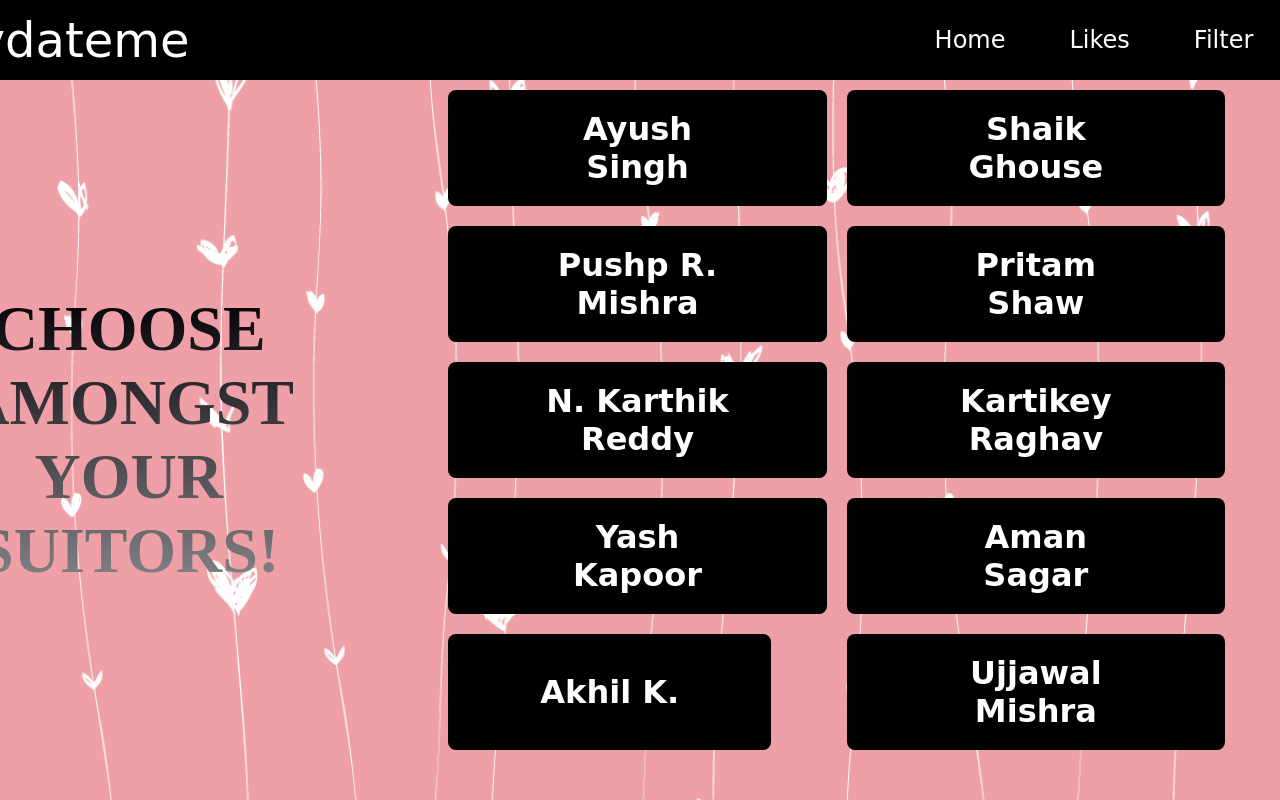
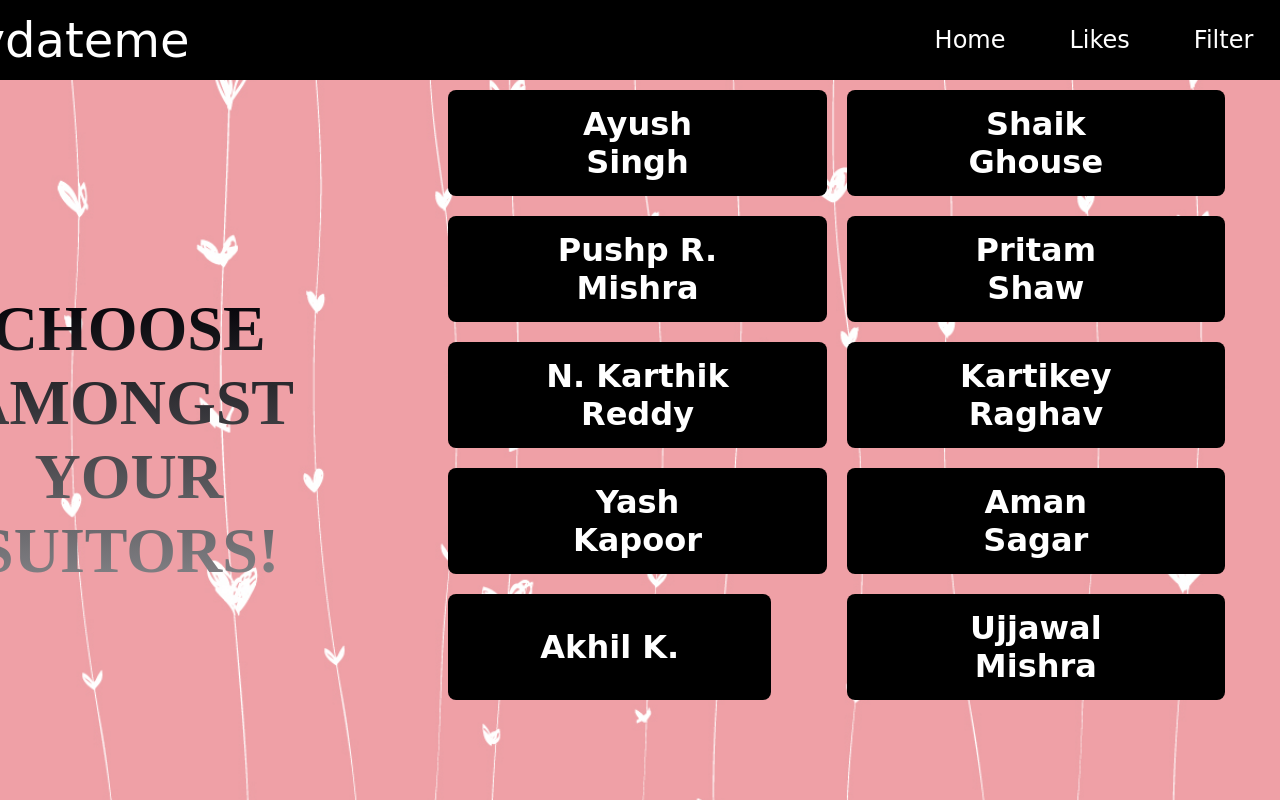
Before and after one commit to kal-sudo/sdproj, a plain HTML site: page Content.html in a window 1280 px wide. Shown: the top 800 px of the page. Drawn offline with Linux system fonts and the light colour scheme.

Commit message:
content updated

```diff
--- a/styles.css
+++ b/styles.css
@@ -189,7 +189,7 @@
     align-items: center;
     justify-content: flex-start;
     text-align: center;
-    padding: 20px 12px;
+    padding: 15px 12px;
     background-color: black;
     border-radius: 8px;
     text-decoration: none;
```
